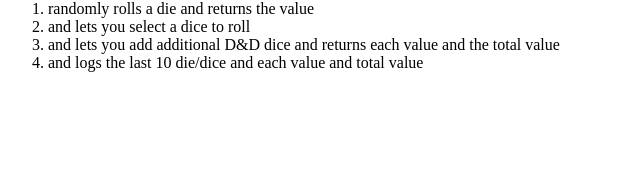
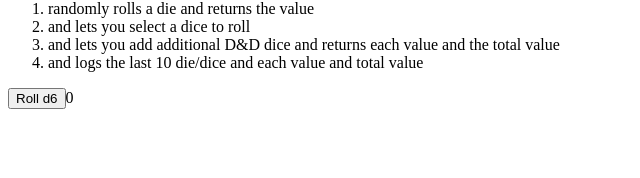
Before and after one commit to Benatovich/react-practice-sandbox, a React app: page /dice in a window 1280 px wide. Shown: the part 106-284 px from the top of the page, without its empty margins (0-640 px from the left). Built offline with nearby package versions, Linux system fonts and the light colour scheme.

Commit message:
dice mvp achieved

```diff
--- /dev/null
+++ b/src/components/Dice/D6.jsx
@@ -0,0 +1,15 @@
+import { useState } from 'react'
+// MVP
+// "roll" button
+// element displaying value
+export default function D6() {
+    const [value, setValue] = useState(0);
+
+    console.log('value', value);
+  return (
+    <div>
+        <button onClick={() => setValue(Math.ceil(6*(Math.random())))}>Roll d6</button>
+        <span>{value}</span>
+    </div>
+  )
+}
--- a/src/views/Dice/Dice.jsx
+++ b/src/views/Dice/Dice.jsx
@@ -1,4 +1,5 @@
 import React from 'react'
+import D6 from '../../components/Dice/D6';
 
 export default function Dice() {
   return (
@@ -12,6 +13,7 @@ export default function Dice() {
           <li>and logs the last 10 die/dice and each value and total value</li>
         </ol>
       </div>
+      <D6 />
     </>
   )
 }
```
